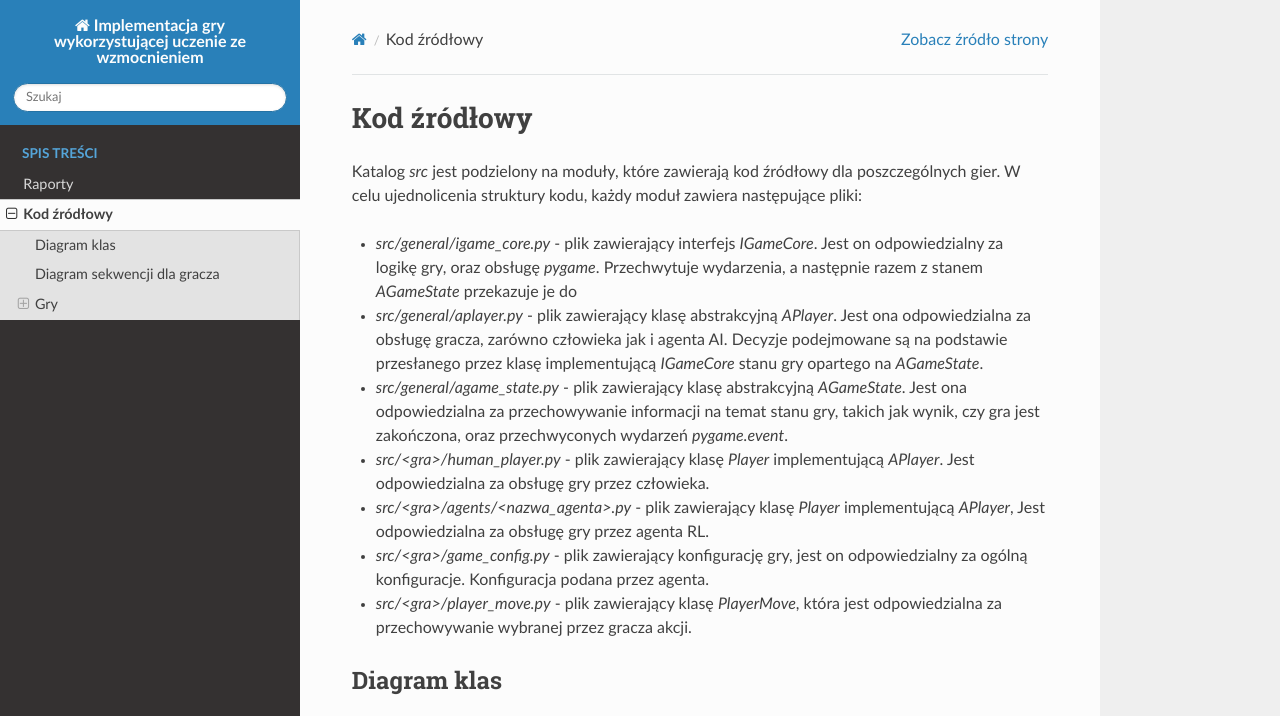
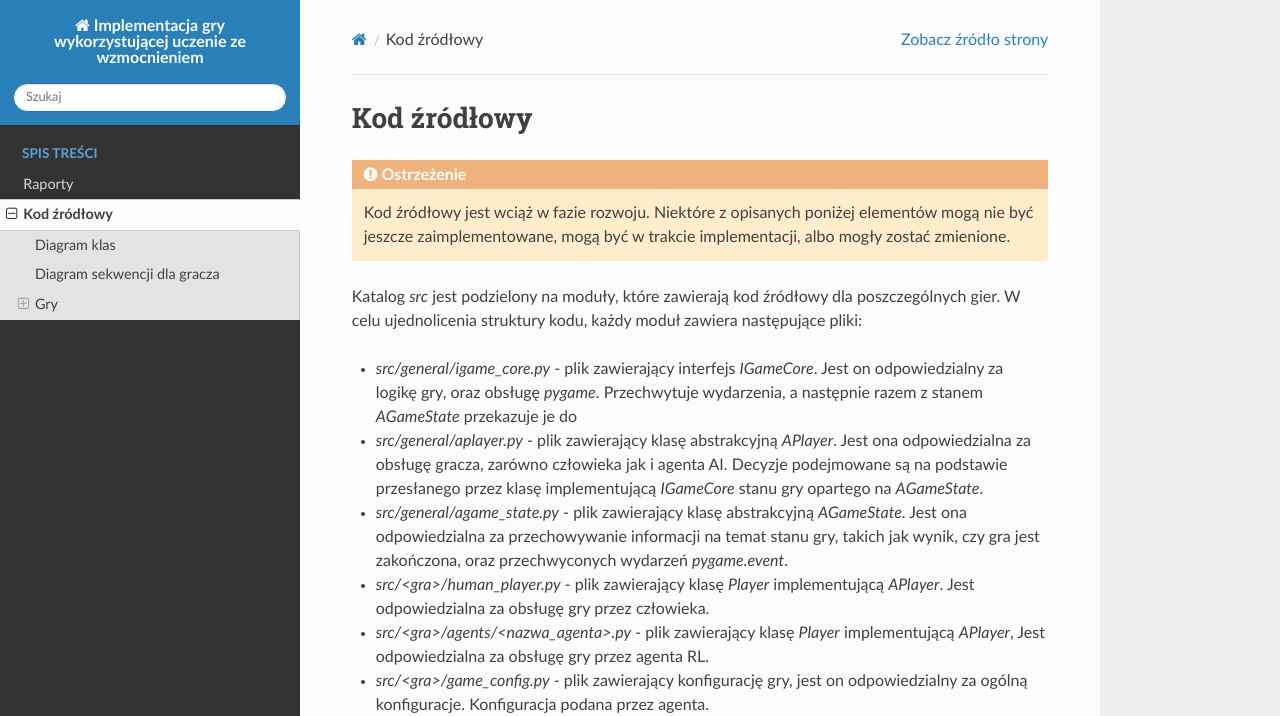
Before and after one commit to lzajka/gra-RL, a Sphinx documentation site: the page built from docs/source_code/index.rst, in a window 1280 px wide and 900 px high, cut to the strip 0-716 px from the top of the window. Built offline with Sphinx 7.4.7 and the Read the Docs theme 3.1.0, drawn with Linux system fonts in a browser that asks for light colours.

Commit message:
docs: Dodano ostrzeżenie o możliwych rozbieżnościach z kodem źródlowym

```diff
--- a/docs/source_code/index.rst
+++ b/docs/source_code/index.rst
@@ -1,5 +1,9 @@
 Kod źródłowy
 =========================
+
+.. warning::
+    Kod źródłowy jest wciąż w fazie rozwoju. Niektóre z opisanych poniżej elementów mogą nie być jeszcze zaimplementowane, mogą być w trakcie implementacji, albo mogły zostać zmienione.
+
 Katalog `src` jest podzielony na moduły, które zawierają kod źródłowy dla poszczególnych gier. W celu ujednolicenia struktury kodu, każdy moduł zawiera następujące pliki:
 
 
@@ -54,7 +58,6 @@ Diagram sekwencji dla gracza
 ============================
 
 .. uml::
-
     participant start
 
 
```
